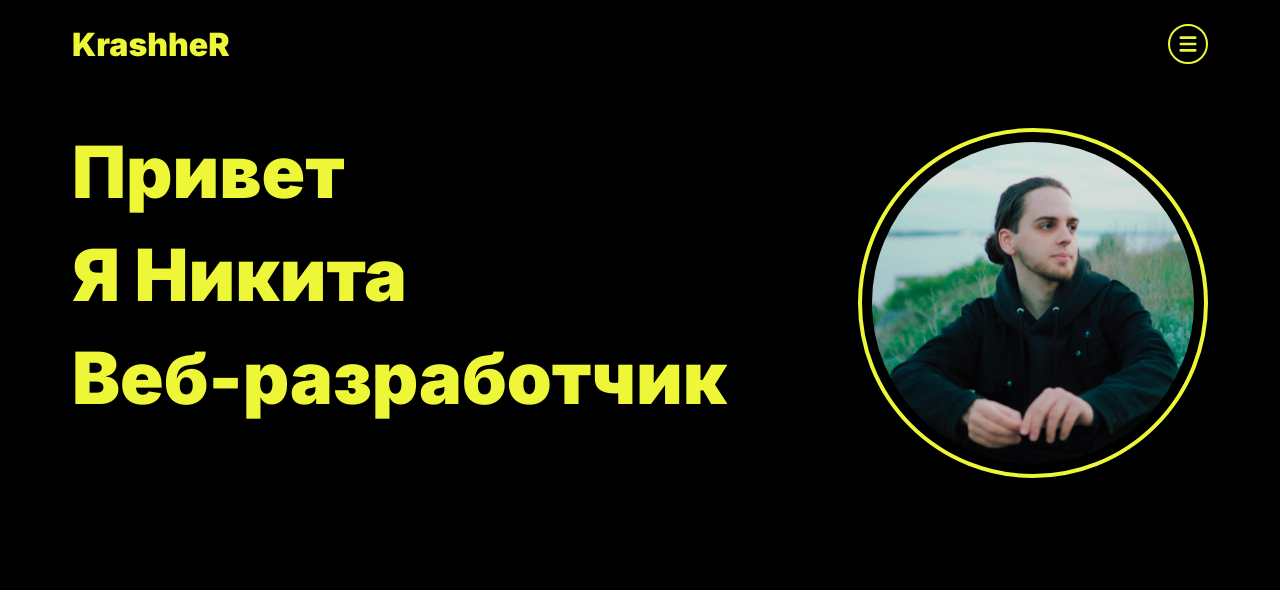
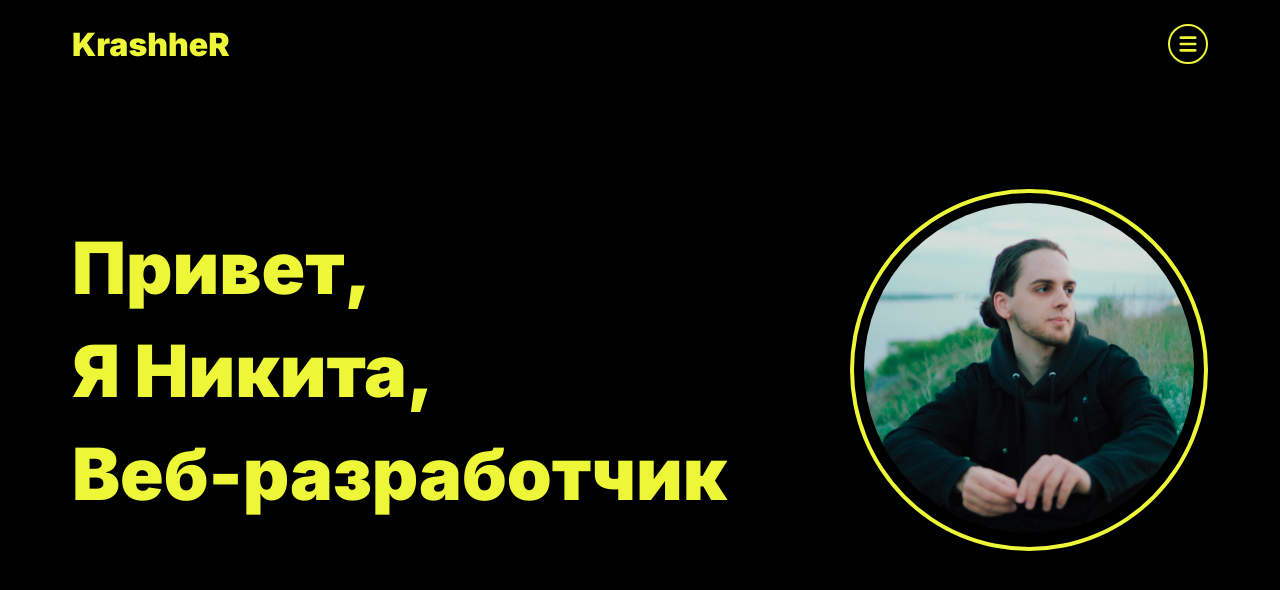
Before and after one commit to KrashheR/krashher-website, a React (Create React App) app: page / in a window 1280 px wide. Shown: the top 590 px of the page. Built offline with nearby package versions, Linux system fonts and the light colour scheme.

Commit message:
fixed greetings. Added greetingsImage

```diff
--- a/src/components/greetings/greetings.jsx
+++ b/src/components/greetings/greetings.jsx
@@ -3,13 +3,13 @@ import { motion } from "framer-motion";
 import { StyledGreetings } from "./styled";
 
 const Greetings = ({ text }) => {
-  let words = text.split(",");
+  let words = text.split("<br/>");
 
   const container = {
     hidden: { opacity: 0 },
     visible: (i = 1) => ({
       opacity: 1,
-      transition: { staggerChildren: 1.1, delayChildren: 1.1 * i },
+      transition: { staggerChildren: 1, delayChildren: 1 },
       duration: 1
     }),
   };
@@ -22,13 +22,12 @@ const Greetings = ({ text }) => {
     },
     hidden: {
       opacity: 0,
-      y: 40,
+      y: "50%",
       transition: { ease: [0.455, 0.03, 0.515, 0.955], duration: 0.85 }
     },
   };
 
   return (
-
     <motion.div
       variants={container}
       initial="hidden"
@@ -45,7 +44,6 @@ const Greetings = ({ text }) => {
         ))}
       </StyledGreetings>
     </motion.div>
-
   );
 
 };
--- /dev/null
+++ b/src/components/greetingsImage/greetingsImage.jsx
@@ -0,0 +1,50 @@
+import React from "react";
+import { StyledGreetingsImage } from "./styled";
+import { motion } from "framer-motion";
+
+function GreetingsImage ({ imageSrc }) {
+
+  const container = {
+    hidden: { opacity: 0 },
+    visible: {
+      opacity: 1,
+      transition: { staggerChildren: 1, delayChildren: 2 }
+    }
+  };
+
+  const child = {
+    visible: {
+      opacity: 1,
+      border:"4px solid  #EDF738",
+      borderRadius: "50%",
+      y: 0,
+      transition: { ease: [0.455, 0.03, 0.515, 0.955], duration: 0.85 }
+    },
+    hidden: {
+      opacity: 0,
+      border: "none",
+      borderRadius: "50%",
+      y: "50%",
+      transition: { ease: [0.455, 0.03, 0.515, 0.955], duration: 0.85 }
+    },
+  };
+
+  return (
+    <motion.div
+    variants={container}
+    initial="hidden"
+    animate="visible"
+  >
+
+    <motion.div variants={child}>
+      <StyledGreetingsImage src={imageSrc} />
+    </motion.div>
+
+  </motion.div>
+
+
+
+  )
+}
+
+export default GreetingsImage;
--- /dev/null
+++ b/src/components/greetingsImage/styled.js
@@ -0,0 +1,8 @@
+import styled from "styled-components";
+
+export const StyledGreetingsImage = styled.img`
+  max-width: 350px;
+  max-height: 350px;
+  border-radius: 50%;
+  padding: 10px;
+`;
--- a/src/components/home/home.jsx
+++ b/src/components/home/home.jsx
@@ -2,13 +2,14 @@ import React from "react";
 import {StyledHome, StyledImage } from "./styled";
 import MyPhoto from "../../images/my_photo.jpg";
 import Greetings from "../greetings/greetings";
+import GreetingsImage from "../greetingsImage/greetingsImage";
 
 function Home () {
 
   return(
     <StyledHome>
-      <Greetings text = {"Привет, Я Никита, Веб-разработчик"} />
-      <StyledImage src={MyPhoto} />
+      <Greetings text = {"Привет,<br/> Я Никита,<br/> Веб-разработчик"} />
+      <GreetingsImage imageSrc={MyPhoto}/>
     </StyledHome>
   );
 }
--- a/src/components/home/styled.js
+++ b/src/components/home/styled.js
@@ -2,9 +2,10 @@ import styled from "styled-components"
 
 export const StyledHome = styled.section`
   display: flex;
+  align-items: center;
   justify-content: space-between;
   height: calc(100vh - 108px);
-  padding-top: 4em;
+  padding-bottom: 5em;
 `;
 
 export const StyledImage = styled.img`
```
Lines whose indentation alone changed are shown as unchanged.
